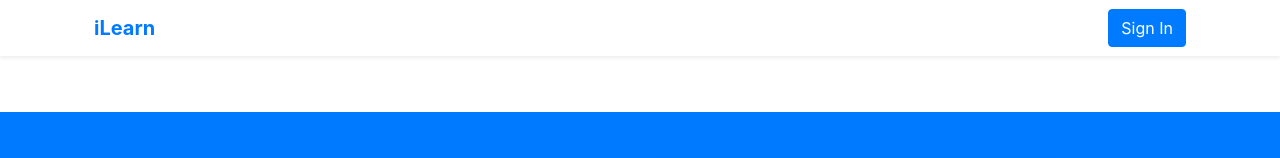
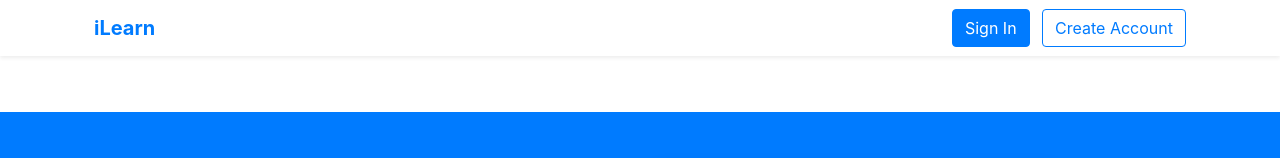
Before and after one commit to Kris-obru/finalproject, a website: page index.html in a window 1280 px wide. Shown: the top 158 px of the page. Drawn offline with nearby package versions, Linux system fonts and the light colour scheme; some packages are replaced by stand-ins of ours; a script that the page names is missing.

Commit message:
added additional sign in button

```diff
--- a/index.html
+++ b/index.html
@@ -20,6 +20,7 @@
                 <ul class="navbar-nav ml-auto">
                     <li class="nav-item" id="authButtons">
                         <button class="btn btn-primary ml-2" onclick="showAuthModal()">Sign In</button>
+                        <button class="btn btn-outline-primary ml-2" onclick="showAuthModal(true)">Create Account</button>
                     </li>
                     <li class="nav-item" id="userButtons" style="display: none;">
                         <div class="dropdown">
```
